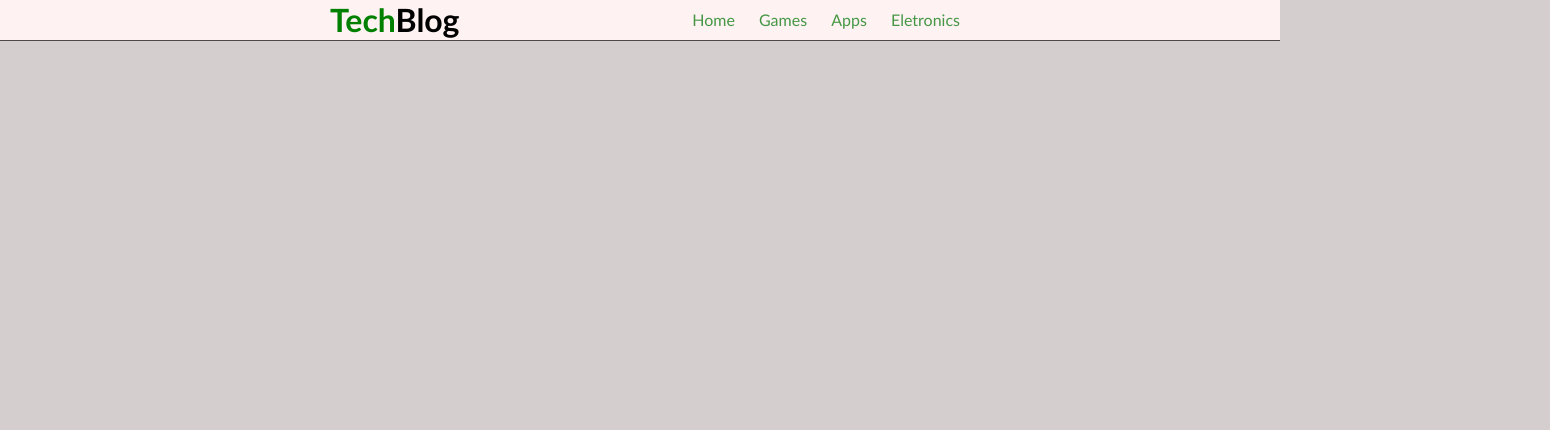
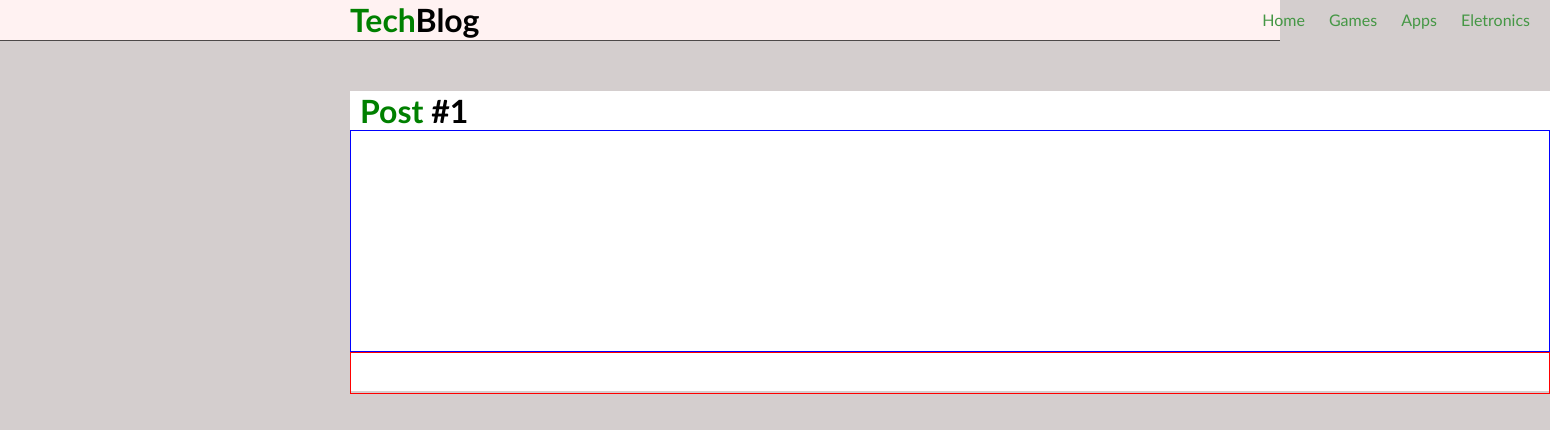
Before and after one commit to nasseraguiarfilho/TechBlog, a plain HTML site: page css/index.html in a window 1280 px wide. Shown: the whole page, 1550 px wide, since content can reach past the window. Drawn offline with Linux system fonts and the light colour scheme.

Commit message:
Changes in the layout, to make the top bar aligned with the postings, looks better that way but still has miles to go. Let's keep grinding.

```diff
--- a/css/index.html
+++ b/css/index.html
@@ -13,12 +13,25 @@
     <div id="shortcuts">
         <div id="area1">
             <h1 id="logo"><span class="green">Tech</span>Blog</h1>
+            <div id="links">
+                <a href="index.html">Home</a>
+                <a href="games.html">Games</a>
+                <a href="apps.html">Apps</a>
+                <a href="eletronics.html">Eletronics</a>
+            </div>
         </div>
-        <div id="links">
-            <a href="index.html">Home</a>
-            <a href="games.html">Games</a>
-            <a href="apps.html">Apps</a>
-            <a href="eletronics.html">Eletronics</a>
+
+    </div>
+
+    <div class="post">
+        <div class="title">
+        <h1><span class="green">Post</span> #1</h1>
+        </div>
+        <div class="textPost">
+
+        </div>
+        <div class="author">
+
         </div>
     </div>
 
--- a/css/style.css
+++ b/css/style.css
@@ -18,8 +18,9 @@ body {
 }
 
 #area1 {
-    width: 620px;
-    margin: 0 auto;
+    width: 1200px;
+    height: 40px;
+    margin-left: 350px;
 }
 
 .green {
@@ -31,10 +32,10 @@ body {
 }
 
 #links {
+    padding: 10px;
+    font-family: 'Trebuchet MS', 'Lucida Sans Unicode', 'Lucida Grande',
+    'Lucida Sans', Arial, sans-serif;
     float: right;
-    padding: 10px;
-    font-family: 'Trebuchet MS', 'Lucida Sans Unicode', 'Lucida Grande', 'Lucida Sans', Arial, sans-serif;
-    margin-right: 300px;
 }
 
 a {
@@ -57,3 +58,25 @@ a:hover {
 a:active {
     color: rgb(33, 102, 51);
 }
+
+.post {
+    background: white;
+    width: 1200px;
+    height: 300px;
+    margin-left: 350px;
+    margin-top: 50px;
+}
+
+.title {
+    margin-left: 10px;
+}
+
+.textPost {
+    height: 220px;
+    border: 1px solid blue;
+}
+
+.author {
+    height: 40px;
+    border: 1px solid red;
+}
```
